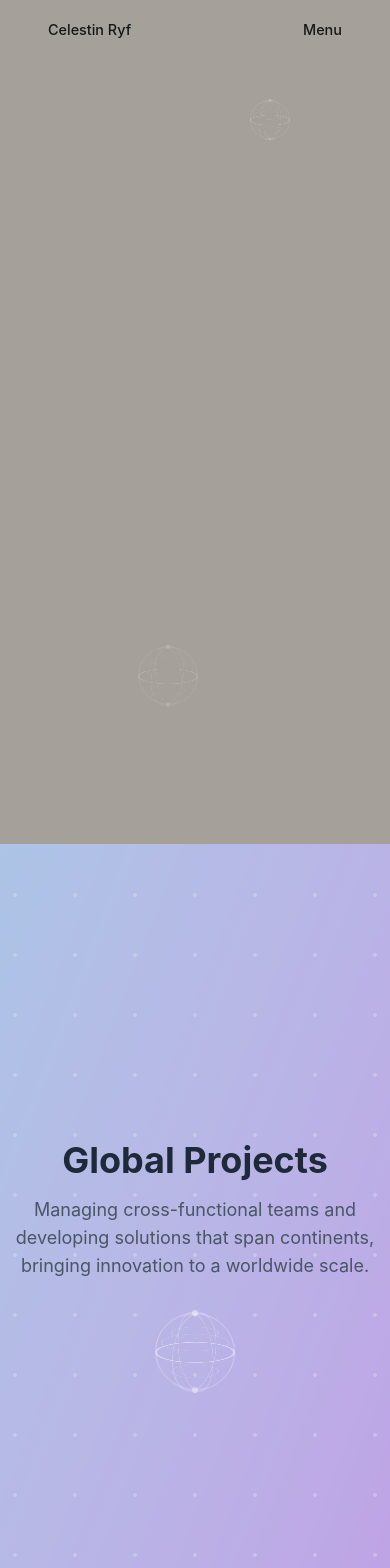
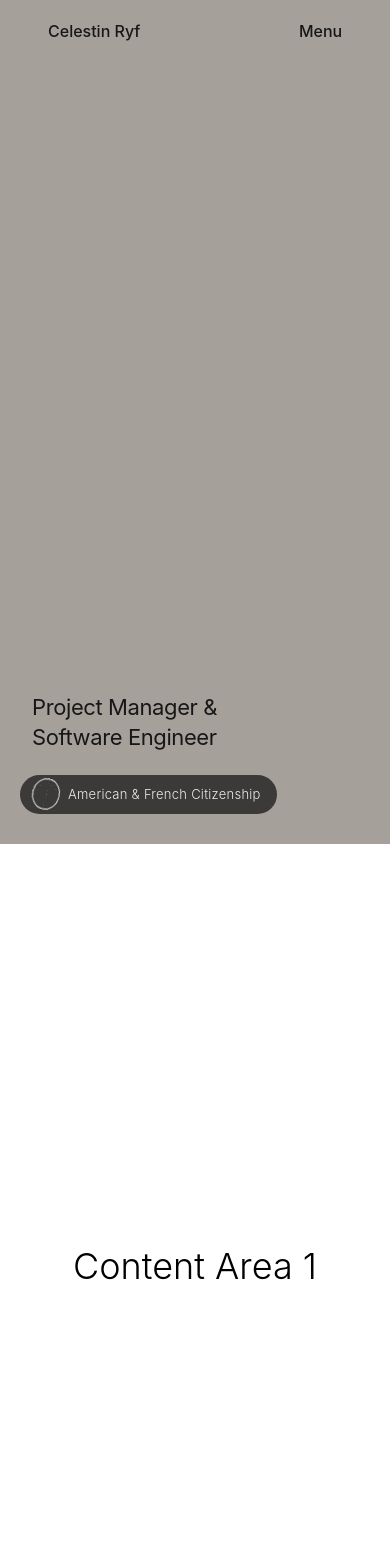
Before and after one commit to celestinryf/portfolio, a Next.js app in the folder client/: page / in a window 390 px wide. Shown: the top 1568 px of the page. Built offline with nearby package versions, Linux system fonts and the light colour scheme.

Commit message:
feat: American and Frnehc Citizenship

```diff
--- a/client/src/app/components/layout/Topbar.tsx
+++ b/client/src/app/components/layout/Topbar.tsx
@@ -1,6 +1,6 @@
 "use client";
 
-import { useRef, useEffect } from 'react';
+import { useRef, useEffect, useState } from 'react';
 import { gsap } from 'gsap';
 import { useParallaxScroll } from '../../hooks/useParallaxScroll';
 
@@ -9,9 +9,11 @@ interface MagneticLinkProps {
   href: string;
   children: React.ReactNode;
   strength?: number;
+  className?: string;
+  onClick?: () => void;
 }
 
-function MagneticLink({ href, children, strength = 0.3 }: MagneticLinkProps) {
+function MagneticLink({ href, children, strength = 0.3, className = "", onClick }: MagneticLinkProps) {
   const linkRef = useRef<HTMLAnchorElement>(null);
   const textRef = useRef<HTMLSpanElement>(null);
   const innerTextRef = useRef<HTMLSpanElement>(null);
@@ -87,7 +89,8 @@ function MagneticLink({ href, children, strength = 0.3 }: MagneticLinkProps) {
     <a
       ref={linkRef}
       href={href}
-      className="block relative cursor-pointer"
+      onClick={onClick}
+      className={`block relative cursor-pointer ${className}`}
       style={{ transform: 'rotate(0.001deg)' }}
     >
       <span
@@ -99,7 +102,7 @@ function MagneticLink({ href, children, strength = 0.3 }: MagneticLinkProps) {
           ref={innerTextRef}
           className="block font-medium"
           style={{
-            fontSize: 'clamp(0.9rem, 1.8vw, 1rem)',
+            fontSize: 'clamp(1rem, 1.8vw, 1.1rem)',
             transform: 'translateY(calc(0.8vw - 0.5rem)) rotate(0.001deg)'
           }}
         >
@@ -110,38 +113,363 @@ function MagneticLink({ href, children, strength = 0.3 }: MagneticLinkProps) {
   );
 }
 
+// Magnetic Button Component for the menu trigger
+interface MagneticButtonProps {
+  children: React.ReactNode;
+  strength?: number;
+  className?: string;
+  onClick?: () => void;
+}
+
+function MagneticButton({ children, strength = 0.3, className = "", onClick }: MagneticButtonProps) {
+  const buttonRef = useRef<HTMLButtonElement>(null);
+  const textRef = useRef<HTMLSpanElement>(null);
+  const innerTextRef = useRef<HTMLSpanElement>(null);
+
+  useEffect(() => {
+    const button = buttonRef.current;
+    const text = textRef.current;
+    const innerText = innerTextRef.current;
+
+    if (!button || !text || !innerText) return;
+
+    const handleMouseMove = (e: MouseEvent) => {
+      const rect = button.getBoundingClientRect();
+      const centerX = rect.left + rect.width / 2;
+      const centerY = rect.top + rect.height / 2;
+
+      const deltaX = (e.clientX - centerX) * strength;
+      const deltaY = (e.clientY - centerY) * strength;
+
+      gsap.to(button, {
+        duration: 0.3,
+        x: deltaX,
+        y: deltaY,
+        rotationZ: 0.001,
+        ease: "power2.out",
+        force3D: true
+      });
+
+      gsap.to(text, {
+        duration: 0.3,
+        x: deltaX * 0.5,
+        y: deltaY * 0.5,
+        rotationZ: 0.001,
+        ease: "power2.out",
+        force3D: true
+      });
+    };
+
+    const handleMouseLeave = () => {
+      gsap.to(button, {
+        duration: 0.5,
+        x: 0,
+        y: 0,
+        rotationZ: 0.001,
+        ease: "elastic.out(1, 0.3)",
+        force3D: true
+      });
+
+      gsap.to(text, {
+        duration: 0.5,
+        x: 0,
+        y: 0,
+        rotationZ: 0.001,
+        ease: "elastic.out(1, 0.3)",
+        force3D: true
+      });
+    };
+
+    button.addEventListener('mousemove', handleMouseMove);
+    button.addEventListener('mouseleave', handleMouseLeave);
+
+    return () => {
+      button.removeEventListener('mousemove', handleMouseMove);
+      button.removeEventListener('mouseleave', handleMouseLeave);
+    };
+  }, [strength]);
+
+  return (
+    <button
+      ref={buttonRef}
+      onClick={onClick}
+      className={`block relative cursor-pointer bg-transparent border-none ${className}`}
+      style={{ transform: 'rotate(0.001deg)' }}
+    >
+      <span
+        ref={textRef}
+        className="block transition-colors duration-200"
+        style={{ transform: 'rotate(0.001deg)' }}
+      >
+        <span
+          ref={innerTextRef}
+          className="block font-medium"
+          style={{
+            fontSize: 'clamp(1rem, 1.8vw, 1.1rem)',
+            transform: 'translateY(calc(0.8vw - 0.5rem)) rotate(0.001deg)'
+          }}
+        >
+          {children}
+        </span>
+      </span>
+    </button>
+  );
+}
+
 export default function TopNavigation() {
+  const [isLoaded, setIsLoaded] = useState(false);
+  const [isMenuOpen, setIsMenuOpen] = useState(false);
+  const dropdownRef = useRef<HTMLDivElement>(null);
+
   // Use the custom hook with default options
   const navRef = useParallaxScroll();
 
+  useEffect(() => {
+    // Trigger animations after component mount
+    const timer = setTimeout(() => {
+      setIsLoaded(true);
+    }, 50);
+    return () => clearTimeout(timer);
+  }, []);
+
+  // Close dropdown when clicking outside
+  useEffect(() => {
+    const handleClickOutside = (event: MouseEvent) => {
+      if (dropdownRef.current && !dropdownRef.current.contains(event.target as Node)) {
+        setIsMenuOpen(false);
+      }
+    };
+
+    if (isMenuOpen) {
+      document.addEventListener('mousedown', handleClickOutside);
+    }
+
+    return () => {
+      document.removeEventListener('mousedown', handleClickOutside);
+    };
+  }, [isMenuOpen]);
+
+  // Animate dropdown open/close
+  useEffect(() => {
+    const dropdown = dropdownRef.current;
+    if (!dropdown) return;
+
+    if (isMenuOpen) {
+      gsap.fromTo(dropdown,
+        {
+          opacity: 0,
+          y: -20,
+          scale: 0.95
+        },
+        {
+          opacity: 1,
+          y: 0,
+          scale: 1,
+          duration: 0.3,
+          ease: "power2.out"
+        }
+      );
+    }
+  }, [isMenuOpen]);
+
+  const toggleMenu = () => {
+    setIsMenuOpen(!isMenuOpen);
+  };
+
+  const closeMenu = () => {
+    setIsMenuOpen(false);
+  };
+
   return (
-    <nav ref={navRef} className="fixed top-0 left-0 right-0 z-20 py-6 px-12">
+    <>
+      <style jsx global>{`
+        @keyframes navSlideIn {
+          from {
+            transform: translateY(-60px);
+            opacity: 0;
+          }
+          to {
+            transform: translateY(0);
+            opacity: 1;
+          }
+        }
+
+        @keyframes navItemSlideUp {
+          from {
+            transform: translateY(30px);
+            opacity: 0;
+          }
+          to {
+            transform: translateY(0);
+            opacity: 1;
+          }
+        }
+
+        @keyframes navFadeIn {
+          from {
+            opacity: 0;
+          }
+          to {
+            opacity: 1;
+          }
+        }
+
+        @keyframes dropdownSlideIn {
+          from {
+            opacity: 0;
+            transform: translateY(-10px) scale(0.95);
+          }
+          to {
+            opacity: 1;
+            transform: translateY(0) scale(1);
+          }
+        }
+
+        .nav-container {
+          opacity: 0;
+          animation: navFadeIn 0.8s cubic-bezier(0.16, 1, 0.3, 1) forwards;
+          animation-delay: 0.1s;
+        }
+
+        .nav-logo {
+          opacity: 0;
+          animation: navItemSlideUp 0.9s cubic-bezier(0.16, 1, 0.3, 1) forwards;
+          animation-delay: 0.3s;
+        }
+
+        .nav-item-1 {
+          opacity: 0;
+          animation: navItemSlideUp 0.9s cubic-bezier(0.16, 1, 0.3, 1) forwards;
+          animation-delay: 0.4s;
+        }
+
+        .nav-item-2 {
+          opacity: 0;
+          animation: navItemSlideUp 0.9s cubic-bezier(0.16, 1, 0.3, 1) forwards;
+          animation-delay: 0.5s;
+        }
+
+        .nav-item-3 {
+          opacity: 0;
+          animation: navItemSlideUp 0.9s cubic-bezier(0.16, 1, 0.3, 1) forwards;
+          animation-delay: 0.6s;
+        }
+
+        .nav-menu {
+          opacity: 0;
+          animation: navItemSlideUp 0.9s cubic-bezier(0.16, 1, 0.3, 1) forwards;
+          animation-delay: 0.5s;
+        }
+
+        .dropdown-menu {
+          animation: dropdownSlideIn 0.3s cubic-bezier(0.16, 1, 0.3, 1) forwards;
+        }
+
+        /* Subtle hover glow effect */
+        @keyframes navGlow {
+          0%, 100% {
+            opacity: 0.8;
+          }
+          50% {
+            opacity: 1;
+          }
+        }
+
+        .nav-loaded {
+          animation: navGlow 3s ease-in-out infinite;
+          animation-delay: 2s;
+        }
+
+        /* Backdrop blur effect */
+        .dropdown-backdrop {
+          backdrop-filter: blur(8px);
+          background: rgba(0, 0, 0, 0.05);
+        }
+      `}</style>
+
+      <nav
+        ref={navRef}
+        className={`fixed top-0 left-0 right-0 z-20 py-6 px-12 ${isLoaded ? 'nav-container' : 'opacity-0'}`}
+      >
         <div className="flex justify-between items-center max-w-8xl mx-auto">
           {/* Name/Logo */}
-        <MagneticLink href="#" strength={0.3}>
+          <MagneticLink
+            href="#"
+            strength={0.4}
+            className={isLoaded ? 'nav-logo' : 'opacity-0'}
+          >
             Celestin Ryf
           </MagneticLink>
 
           {/* Navigation Links */}
           <div className="hidden md:flex space-x-10">
-          <MagneticLink href="#work" strength={0.3}>
+            <MagneticLink
+              href="#work"
+              strength={0.4}
+              className={isLoaded ? 'nav-item-1' : 'opacity-0'}
+            >
               Work
             </MagneticLink>
-          <MagneticLink href="#about" strength={0.3}>
+            <MagneticLink
+              href="#about"
+              strength={0.4}
+              className={isLoaded ? 'nav-item-2' : 'opacity-0'}
+            >
               About
             </MagneticLink>
-          <MagneticLink href="#contact" strength={0.3}>
+            <MagneticLink
+              href="#contact"
+              strength={0.4}
+              className={isLoaded ? 'nav-item-3' : 'opacity-0'}
+            >
               Contact
             </MagneticLink>
           </div>
 
-        {/* Mobile Menu Button */}
-        <div className="md:hidden">
-          <MagneticLink href="#menu" strength={0.3}>
+          {/* Mobile Menu Button with Dropdown */}
+          <div className={`md:hidden relative ${isLoaded ? 'nav-menu' : 'opacity-0'}`} ref={dropdownRef}>
+            <MagneticButton
+              onClick={toggleMenu}
+              strength={0.3}
+              className="text-inherit"
+            >
               Menu
+            </MagneticButton>
+
+            {/* Dropdown Menu */}
+            {isMenuOpen && (
+              <div className="dropdown-menu absolute right-0 top-full mt-4 py-4 px-6 bg-white/90 dropdown-backdrop rounded-lg shadow-lg border border-gray-100/50 min-w-[120px]">
+                <div className="flex flex-col space-y-3">
+                  <MagneticLink
+                    href="#work"
+                    strength={0.2}
+                    className="text-sm transition-colors"
+                    onClick={closeMenu}
+                  >
+                    Work
+                  </MagneticLink>
+                  <MagneticLink
+                    href="#about"
+                    strength={0.2}
+                    className="text-sm transition-colors"
+                    onClick={closeMenu}
+                  >
+                    About
+                  </MagneticLink>
+                  <MagneticLink
+                    href="#contact"
+                    strength={0.2}
+                    className="text-sm transition-colors"
+                    onClick={closeMenu}
+                  >
+                    Contact
                   </MagneticLink>
                 </div>
               </div>
+            )}
+          </div>
+        </div>
       </nav>
+    </>
   );
 }
--- a/client/src/app/page.tsx
+++ b/client/src/app/page.tsx
@@ -1,7 +1,6 @@
 "use client";
 
-import Image from "next/image";
-import { useParallaxScroll } from "../app/hooks/useParallaxScroll";
+import { useEffect, useState } from "react";
 
 // Globe Spinner Component
 const GlobeSpinner = ({ className = "" }) => {
@@ -20,10 +19,6 @@ const GlobeSpinner = ({ className = "" }) => {
 
         {/* Equator - slightly thicker */}
         <div className="circle equator" />
-
-        {/* Poles */}
-        <div className="pole north" />
-        <div className="pole south" />
       </div>
 
       <style jsx>{`
@@ -32,12 +27,12 @@ const GlobeSpinner = ({ className = "" }) => {
         }
 
         .globe {
-          width: 80px;
-          height: 80px;
+          width: 32px;
+          height: 32px;
           position: relative;
-          animation: globe-rotate 4s infinite linear;
+          animation: globe-rotate 8s infinite linear;
           transform-style: preserve-3d;
-          transform: rotateX(-15deg) rotateY(0deg);
+          transform: rotateZ(15deg) rotateY(0deg);
         }
 
         .circle {
@@ -45,7 +40,7 @@ const GlobeSpinner = ({ className = "" }) => {
           width: 100%;
           height: 100%;
           border-radius: 50%;
-          border: 1.5px solid rgba(255, 255, 255, 0.6);
+          border: 1px solid rgba(255, 255, 255, 0.6);
           background: transparent;
         }
 
@@ -64,7 +59,7 @@ const GlobeSpinner = ({ className = "" }) => {
 
         /* Latitude lines (horizontal circles) */
         .latitude {
-          border: 1px solid rgba(255, 255, 255, 0.4);
+          border: 1px solid rgba(255, 255, 255, 0.5);
         }
 
         .latitude:nth-child(4) {
@@ -72,7 +67,7 @@ const GlobeSpinner = ({ className = "" }) => {
           width: 60%;
           top: 20%;
           left: 20%;
-          transform: rotateX(90deg) translateZ(20px);
+          transform: rotateX(75deg) translateZ(8px);
         }
 
         .latitude:nth-child(5) {
@@ -80,7 +75,7 @@ const GlobeSpinner = ({ className = "" }) => {
           width: 60%;
           top: 20%;
           left: 20%;
-          transform: rotateX(90deg) translateZ(-20px);
+          transform: rotateX(75deg) translateZ(-8px);
         }
 
         .latitude:nth-child(6) {
@@ -88,40 +83,21 @@ const GlobeSpinner = ({ className = "" }) => {
           width: 85%;
           top: 7.5%;
           left: 7.5%;
-          transform: rotateX(90deg) translateZ(10px);
+          transform: rotateX(75deg) translateZ(4px);
         }
 
         /* Equator */
         .equator {
-          transform: rotateX(90deg);
-          border: 2px solid rgba(255, 255, 255, 0.8);
-        }
-
-        /* Poles */
-        .pole {
-          position: absolute;
-          width: 6px;
-          height: 6px;
-          background: rgba(255, 255, 255, 0.8);
-          border-radius: 50%;
-          left: 50%;
-          transform: translateX(-50%);
-        }
-
-        .north {
-          top: -3px;
-        }
-
-        .south {
-          bottom: -3px;
+          transform: rotateX(75deg);
+          border: 1.2px solid rgba(255, 255, 255, 0.7);
         }
 
         @keyframes globe-rotate {
           0% {
-            transform: rotateX(-15deg) rotateY(0deg);
+            transform: rotateZ(15deg) rotateY(0deg);
           }
           100% {
-            transform: rotateX(-15deg) rotateY(360deg);
+            transform: rotateZ(15deg) rotateY(360deg);
           }
         }
       `}</style>
@@ -130,72 +106,122 @@ const GlobeSpinner = ({ className = "" }) => {
 };
 
 export default function Home() {
-  // Main text parallax (fastest)
-  const textRef = useParallaxScroll<HTMLDivElement>({
-    speed: 1.5,
-    smoothness: 0.1
-  });
+  const [isLoaded, setIsLoaded] = useState(false);
 
-  // Globe parallax (subtle movement)
-  const globeRef = useParallaxScroll<HTMLDivElement>({
-    speed: 0.3,
-    smoothness: 0.2
-  });
-
-  // Section parallax effects with different speeds
-  const section2Ref = useParallaxScroll<HTMLDivElement>({
-    speed: 0.6,
-    smoothness: 0.12
-  });
-
-  const section2ImageRef = useParallaxScroll<HTMLDivElement>({
-    speed: 1.8,
-    smoothness: 0.08
-  });
-
-  const section3Ref = useParallaxScroll<HTMLDivElement>({
-    speed: 0.4,
-    smoothness: 0.15
-  });
-
-  const section3ImageRef = useParallaxScroll<HTMLDivElement>({
-    speed: 2.2,
-    smoothness: 0.06
-  });
+  useEffect(() => {
+    // Trigger animations after component mount
+    const timer = setTimeout(() => {
+      setIsLoaded(true);
+    }, 100);
+    return () => clearTimeout(timer);
+  }, []);
 
   return (
-    <div className="relative min-h-screen overflow-hidden bg-stone-400">
-      <div className="h-[300vh]">
+    <div className="relative min-h-screen overflow-hidden">
+      <style jsx global>{`
+        @keyframes slideInFromBottom {
+          from {
+            transform: translateY(100px);
+            opacity: 0;
+          }
+          to {
+            transform: translateY(0);
+            opacity: 1;
+          }
+        }
 
-        {/* Hero Section */}
-        <div className="relative z-10 min-h-screen flex items-center">
+        @keyframes fadeInScale {
+          from {
+            transform: scale(0.8);
+            opacity: 0;
+          }
+          to {
+            transform: scale(1);
+            opacity: 1;
+          }
+        }
+
+        @keyframes slideInFromLeft {
+          from {
+            transform: translateX(-100px);
+            opacity: 0;
+          }
+          to {
+            transform: translateX(0);
+            opacity: 1;
+          }
+        }
+
+        .animate-slide-in-1 {
+          opacity: 0;
+          animation: slideInFromBottom 1.2s cubic-bezier(0.16, 1, 0.3, 1) forwards;
+          animation-delay: 0.2s;
+        }
+
+        .animate-fade-in-scale {
+          opacity: 0;
+          animation: fadeInScale 1s cubic-bezier(0.16, 1, 0.3, 1) forwards;
+          animation-delay: 0.6s;
+        }
+
+        .animate-slide-from-left {
+          opacity: 0;
+          animation: slideInFromLeft 1s cubic-bezier(0.16, 1, 0.3, 1) forwards;
+          animation-delay: 0.8s;
+        }
+
+        /* Location pill styling */
+        .location-pill {
+          position: fixed;
+          bottom: 40px;
+          left: 40px;
+          background: rgba(40, 40, 40, 0.85);
+          backdrop-filter: blur(10px);
+          border-radius: 50px;
+          padding: 12px 20px 12px 52px;
+          display: flex;
+          align-items: center;
+          gap: 12px;
+          z-index: 50;
+        }
+
+        .globe-wrapper {
+          position: absolute;
+          left: 10px;
+          transform: translateY(-50%);
+          width: 32px;
+          height: 32px;
+          display: flex;
+          align-items: center;
+          justify-content: center;
+        }
+
+        @media (max-width: 768px) {
+          .location-pill {
+            bottom: 30px;
+            left: 20px;
+            padding: 10px 16px 10px 48px;
+          }
+        }
+      `}</style>
+
+      {/* Hero Section - Gray Background */}
+      <div className="relative z-10 min-h-screen bg-stone-400">
         <div className="w-full max-w-8xl mx-auto">
-            <div className="grid grid-cols-1 md:grid-cols-2 gap-0 items-center min-h-screen">
-
-              {/* Left side with Globe */}
-              <div className="hidden md:flex md:col-start-1 justify-center items-center">
-                <div
-                  ref={globeRef}
-                  className="relative"
+          <div className="hidden md:grid grid-cols-2 gap-0 items-center min-h-screen">
+            {/* Hero Text - Desktop */}
+            <div className="col-start-2 flex flex-col justify-center items-center text-left space-y-6">
+              <div className="leading-tight tracking-tight whitespace-nowrap">
+                <h1
+                  className={`leading-none font-normal mb-6 ${isLoaded ? 'animate-slide-in-1' : 'opacity-0'}`}
+                  style={{fontSize: 'clamp(1rem, 3.5vw, 2.5rem)'}}
                 >
-                  <GlobeSpinner className="scale-150 opacity-80" />
-                  {/* Optional: Add text below globe */}
-                  <div className="absolute -bottom-16 left-1/2 transform -translate-x-1/2 whitespace-nowrap">
-                    <p className="text-sm text-gray-600 tracking-wider">GLOBAL PERSPECTIVE</p>
-                  </div>
-                </div>
-              </div>
-
-              {/* Hero Text with Fast Parallax */}
-              <div
-                ref={textRef}
-                className="hidden md:flex md:col-start-2 flex-col justify-center items-center text-left space-y-6 min-h-[80vh] md:min-h-0"
-              >
-                <div className="leading-tight tracking-tight whitespace-nowrap">
-                  <h1 className="leading-none font-normal mb-6" style={{fontSize: 'clamp(1rem, 3.5vw, 2.5rem)'}}>
                   Project Manager &
                 </h1>
-                  <h1 className="leading-none font-normal" style={{fontSize: 'clamp(1rem, 3.5vw, 2.5rem)'}}>
+                <h1
+                  className={`leading-none font-normal ${isLoaded ? 'animate-slide-in-1' : 'opacity-0'}`}
+                  style={{fontSize: 'clamp(1rem, 3.5vw, 2.5rem)'}}
+                >
                   Software Engineer
                 </h1>
               </div>
@@ -203,88 +229,55 @@ export default function Home() {
           </div>
         </div>
 
-          {/* Floating mini globes for decoration */}
-          <div className="absolute top-20 right-20 opacity-30 scale-50">
-            <GlobeSpinner />
-          </div>
-          <div className="absolute bottom-32 left-32 opacity-20 scale-75">
-            <GlobeSpinner />
+        {/* Hero Text - Mobile (Bottom Left) */}
+        <div className="absolute bottom-24 left-8 md:hidden">
+          <div className="leading-tight tracking-tight">
+            <h1
+              className={`leading-none font-normal mb-2 ${isLoaded ? 'animate-slide-in-1' : 'opacity-0'}`}
+              style={{fontSize: 'clamp(1.375rem, 3.5vw, 2.5rem)'}}
+            >
+              Project Manager &
+            </h1>
+            <h1
+              className={`leading-none font-normal ${isLoaded ? 'animate-slide-in-1' : 'opacity-0'}`}
+              style={{fontSize: 'clamp(1.375rem, 3.5vw, 2.5rem)'}}
+            >
+              Software Engineer
+            </h1>
           </div>
         </div>
 
-        {/* Section 2 - Container with slower parallax, image with faster parallax */}
-        <div
-          ref={section2Ref}
-          className="relative h-screen bg-gray-300 flex items-center justify-center overflow-hidden"
+        {/* Location Pill with Globe - Fixed Position Bottom Left */}
+        <div className={`location-pill ${isLoaded ? 'animate-slide-from-left' : 'opacity-0'}`}>
+          <div className={`globe-wrapper ${isLoaded ? 'animate-fade-in-scale' : 'opacity-0'}`}>
+            <GlobeSpinner />
+          </div>
+          <span
+            className="text-white/90 whitespace-nowrap"
+            style={{
+              fontSize: '13px',
+              fontWeight: '300',
+              letterSpacing: '0.02em'
+            }}
           >
-          {/* Background Image with Faster Parallax */}
-          <div
-            ref={section2ImageRef}
-            className="absolute inset-0 w-full h-[120%] -top-[10%]"
-          >
-            <div className="relative w-full h-full bg-gradient-to-br from-blue-400 to-purple-600 opacity-30">
-              {/* Pattern overlay */}
-              <div className="absolute inset-0 opacity-40">
-                <div className="w-full h-full" style={{
-                  backgroundImage: `radial-gradient(circle at 25% 25%, white 2px, transparent 2px)`,
-                  backgroundSize: '60px 60px'
-                }}></div>
-              </div>
+            American & French Citizenship
+          </span>
         </div>
       </div>
 
-          {/* Content */}
-          <div className="relative z-10 text-center">
-            <h2 className="text-4xl font-bold text-gray-800 mb-4">Global Projects</h2>
-            <p className="text-lg text-gray-600 max-w-md mb-8">
-              Managing cross-functional teams and developing solutions that span continents,
-              bringing innovation to a worldwide scale.
-            </p>
-            {/* Small globe as section accent */}
-            <div className="flex justify-center">
-              <GlobeSpinner className="opacity-60" />
-            </div>
+      {/* Content Section - White Background */}
+      <div className="relative bg-white min-h-[200vh]">
+        {/* Content area 1 */}
+        <div className="relative h-screen flex items-center justify-center overflow-hidden">
+          <div className="relative z-10 text-black">
+            <h2 className="text-4xl font-light">Content Area 1</h2>
           </div>
         </div>
 
-        {/* Section 3 - Different parallax speeds */}
-        <div
-          ref={section3Ref}
-          className="relative h-screen bg-gray-400 flex items-center justify-center overflow-hidden"
-        >
-          {/* Background Image with Even Faster Parallax */}
-          <div
-            ref={section3ImageRef}
-            className="absolute inset-0 w-full h-[130%] -top-[15%]"
-          >
-            <div className="relative w-full h-full bg-gradient-to-tr from-green-400 to-blue-500 opacity-25">
-              {/* Geometric pattern background */}
-              <div className="absolute inset-0 opacity-60">
-                <div className="w-full h-full" style={{
-                  backgroundImage: `linear-gradient(45deg, transparent 40%, white 40%, white 60%, transparent 60%)`,
-                  backgroundSize: '100px 100px'
-                }}></div>
-              </div>
-            </div>
-          </div>
-
-          {/* Content */}
-          <div className="relative z-10 text-center">
-            <h2 className="text-4xl font-bold text-gray-800 mb-4">Technical Excellence</h2>
-            <p className="text-lg text-gray-600 max-w-md">
-              Combining project management expertise with deep technical knowledge
-              to deliver solutions that work seamlessly across platforms and regions.
-            </p>
-          </div>
-
-          {/* Floating Elements for Extra Visual Interest */}
-          <div className="absolute top-20 left-20 w-16 h-16 bg-white/20 rounded-full blur-sm"></div>
-          <div className="absolute bottom-32 right-32 w-24 h-24 bg-white/15 rounded-full blur-md"></div>
-          <div className="absolute top-1/2 left-10 w-8 h-8 bg-white/25 rounded-full"></div>
-
-          {/* Floating globe in corner */}
-          <div className="absolute top-16 right-16 opacity-40">
-            <GlobeSpinner />
+        {/* Content area 2 */}
+        <div className="relative h-screen flex items-center justify-center overflow-hidden">
+          <div className="relative z-10 text-black">
+            <h2 className="text-4xl font-light">Content Area 2</h2>
           </div>
         </div>
       </div>
```
Lines whose indentation alone changed are shown as unchanged.
